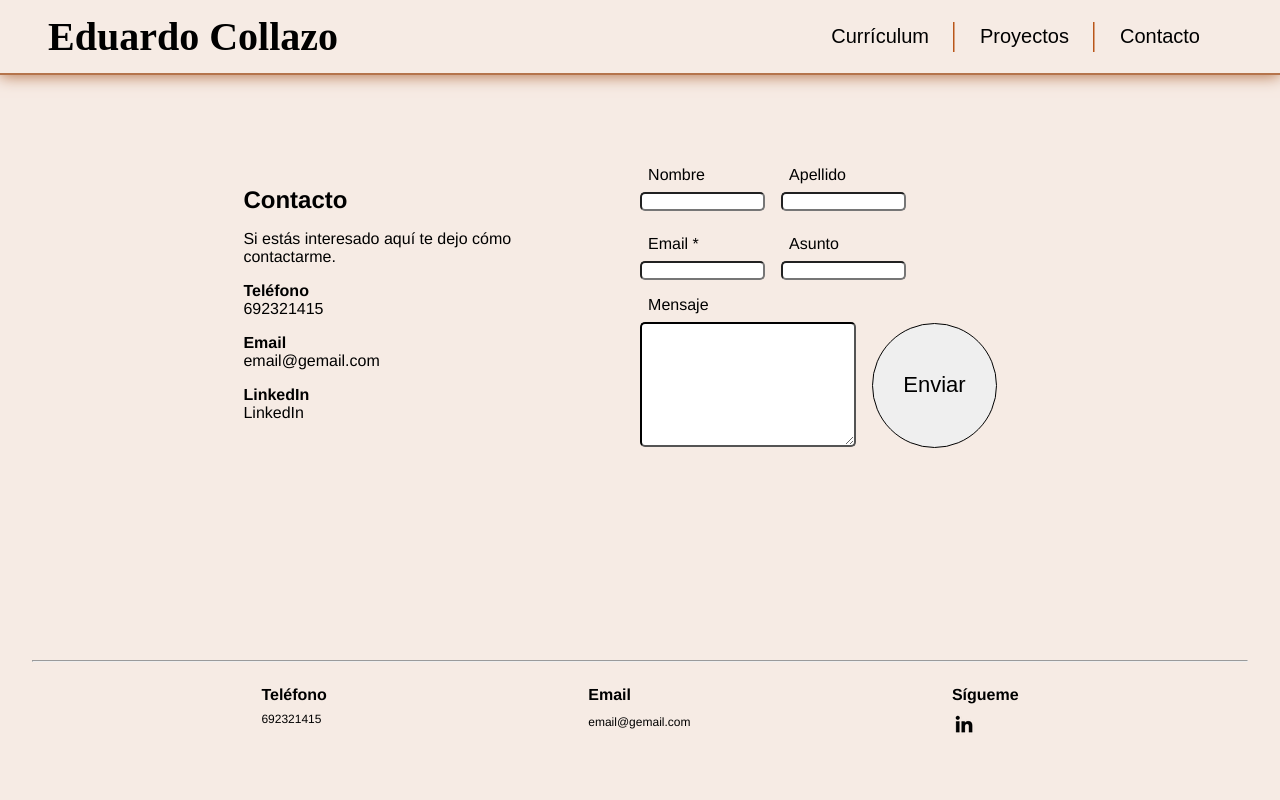
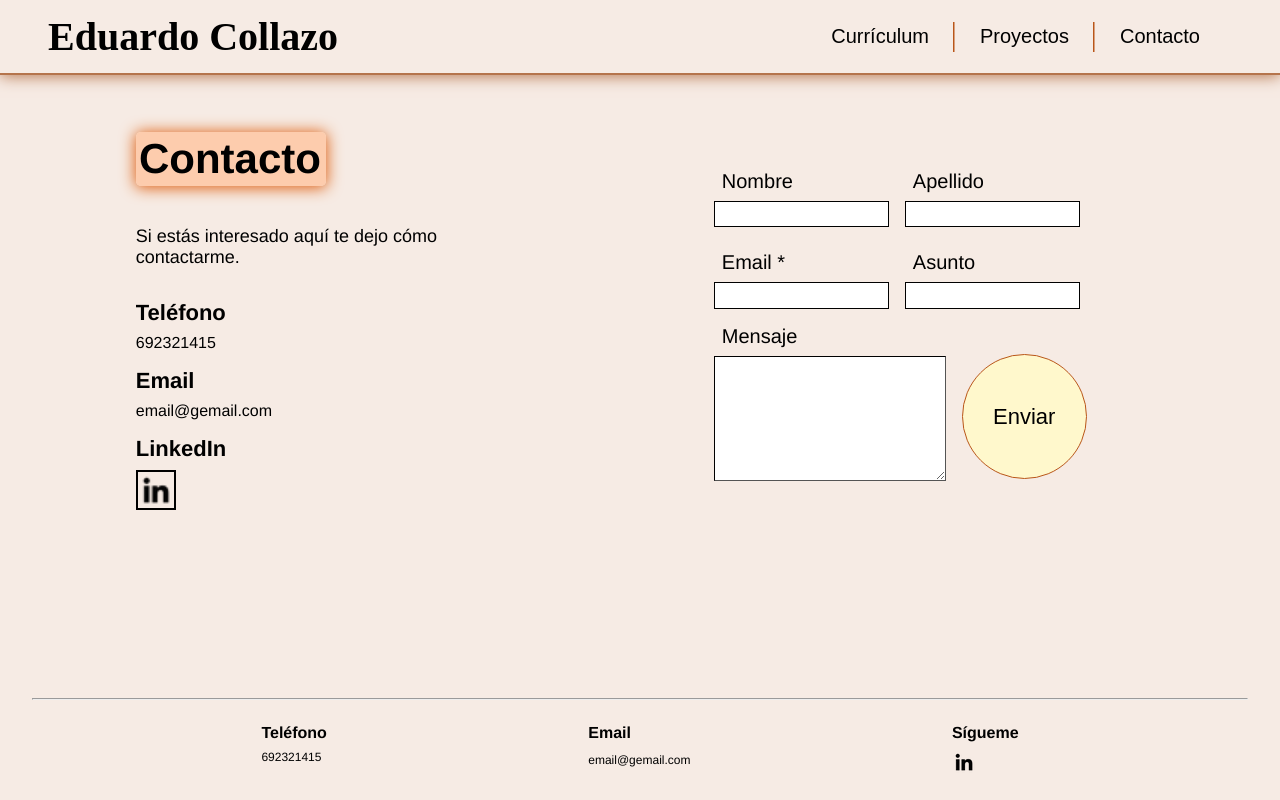
Before and after one commit to ecollazodominguez/edufolio, a React (Create React App) app: page /contact in a window 1280 px wide. Built offline with nearby package versions, Linux system fonts and the light colour scheme; a web font is replaced by a local one.

Commit message:
Finished Contact CSS

```diff
--- a/src/components/FormContact.css
+++ b/src/components/FormContact.css
@@ -2,6 +2,10 @@ form.contact-form {
   display: flex;
   flex-direction: column;
   gap: 1rem;
+  border: 1px solid rgb(185, 86, 25);
+  box-shadow: -1px 1px 7px 0px rgb(185, 86, 25);
+  border-radius: 5px;
+  padding: 1rem;
 }
 .fullname,
 .contact-data,
@@ -20,26 +24,38 @@ fieldset {
 }
 label {
   margin: 0.5rem;
+  font-size: 20px;
 }
 input {
-  border-radius: 5px;
+  border: 1px solid black;
+  padding: 0.3rem 0 0.3rem 0.3rem;
 }
 .text > textarea {
   width: 100%;
   min-height: 150px;
-  border-radius: 5px;
-  border: 2px inset black;
+  border: 1px inset black;
   margin-top: 0.5rem;
+  padding: 0.3rem 0 0.3rem 0.3rem;
 }
 .content > button {
   margin: 1rem;
-  min-height: 35px;
-  min-width: 100px;
-  border: 1px solid black;
+  min-height: 45px;
+  min-width: 125px;
+  border: 1px solid rgb(185, 86, 25);
+  background-color: #fff8cc;
   border-radius: 15px;
+  font-size: 20px;
+}
+.content > button:hover {
+  cursor: pointer;
 }
 
 @media (min-width: 650px) {
+  form.contact-form {
+    border: none;
+    box-shadow: none;
+    border-radius: none;
+  }
   .fullname,
   .contact-data,
   .content {
@@ -60,21 +76,16 @@ input {
 
   .text > textarea {
     min-height: 125px;
-    border-radius: 5px;
-    border: 2px inset black;
-    margin-top: 0.5rem;
   }
   .content > button {
     margin: 0;
     min-height: 125px;
-    min-width: 125px;
-    border: 1px solid black;
     border-radius: 100px;
     margin-top: 1.5rem;
     font-size: 22px;
   }
 
   input {
-    width: 125px;
+    width: 175px;
   }
 }
--- a/src/components/InfoContact.css
+++ b/src/components/InfoContact.css
@@ -4,7 +4,47 @@ section.info {
   gap: 1rem;
 }
 
+section.info h2 {
+  margin: 0 auto 1.5rem;
+  width: 90%;
+  max-width: 500px;
+  padding: 0.2rem;
+  background-color: rgb(255 195 157 / 77%);
+  box-shadow: 0 1px 15px 1px rgb(223, 96, 18);
+  border-radius: 5px;
+  font-size: 30px;
+}
+section.info > p {
+  font-size: 18px;
+}
+
+article.contact-phone h4 {
+  margin-top: 1rem;
+}
+
+article.contact-phone h4,
+article.contact-email h4,
+article.contact-follow h4 {
+  font-size: 22px;
+  margin-bottom: 0.5rem;
+}
+
+article.contact-follow > img {
+  height: 40px;
+  border: 2px solid black;
+}
+
+article.contact-follow > img:hover {
+  cursor: pointer;
+}
+
 @media (min-width: 650px) {
+  section.info h2 {
+    margin: 0 0 1.5rem;
+    padding: 0.2rem;
+    width: 190px;
+    font-size: 42px;
+  }
   section.info p {
     width: 90%;
   }
--- a/src/components/InfoContact.js
+++ b/src/components/InfoContact.js
@@ -15,9 +15,14 @@ export const InfoContact = () => {
       </article>
       <article className="contact-follow">
         <h4>LinkedIn</h4>
-        <a href="https://www.linkedin.com/in/eduardo-collazo-a67b731b7/">
-          LinkedIn
-        </a>
+        <img
+          src={require("../linkedin.webp")}
+          alt="linkedin icon"
+          onClick={() =>
+            (window.location.href =
+              "https://www.linkedin.com/in/eduardo-collazo-a67b731b7/")
+          }
+        />
       </article>
     </section>
   );
--- a/src/components/SkillsSection.css
+++ b/src/components/SkillsSection.css
@@ -12,6 +12,7 @@ section.skills h3 {
   padding: 0.2rem;
   background-color: rgb(255 195 157 / 77%);
   box-shadow: 0 1px 15px 1px rgb(223, 96, 18);
+  border-radius: 5px;
 }
 
 ul.skills-content {
--- a/src/pages/Contact.css
+++ b/src/pages/Contact.css
@@ -13,6 +13,7 @@ section.section-contact {
   section.section-contact {
     flex-direction: row;
     text-align: left;
+    justify-content: space-evenly;
     /* check if we need margin bottom if  align items center doesnt work */
     margin-bottom: 10rem;
   }
```
